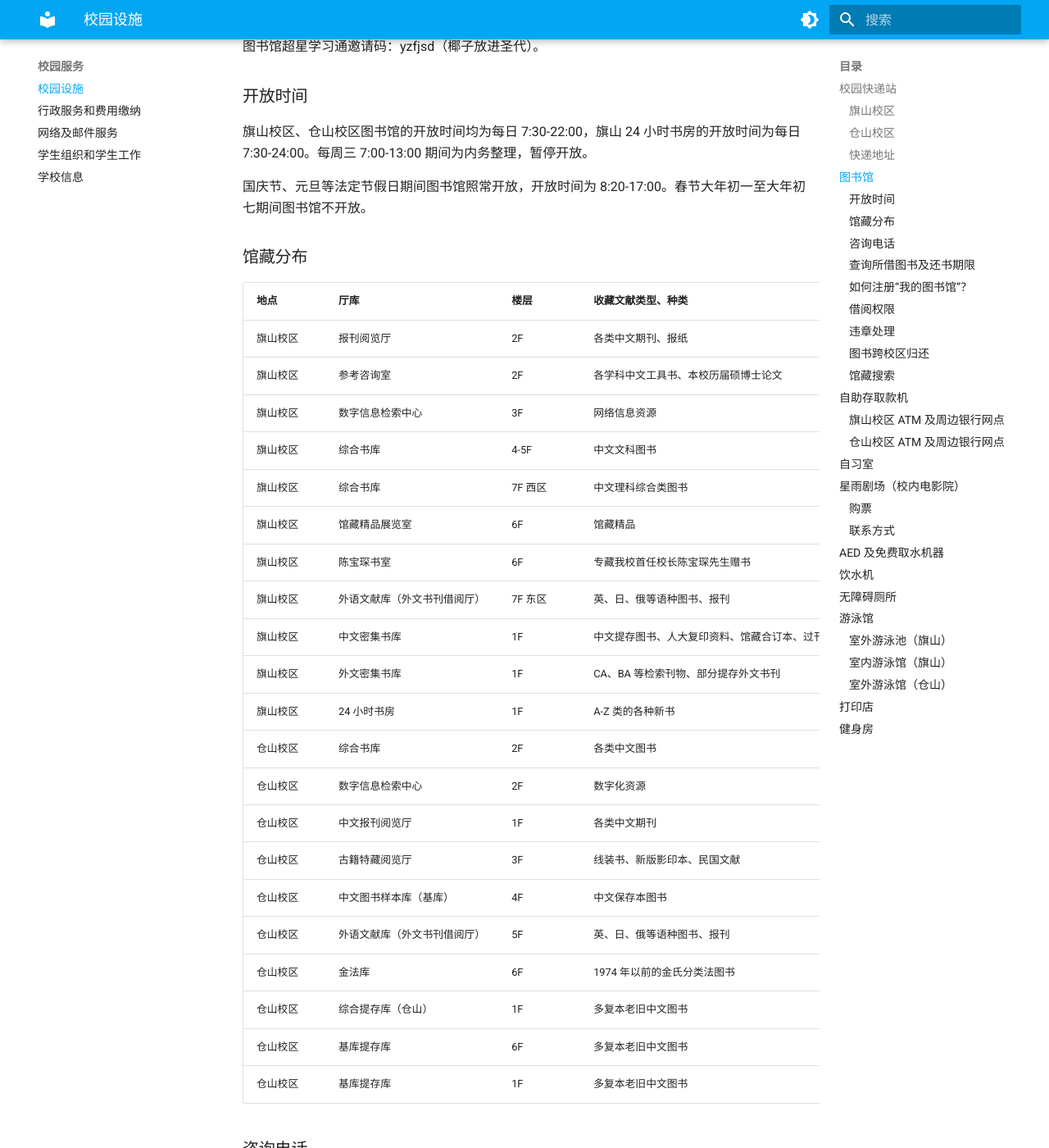
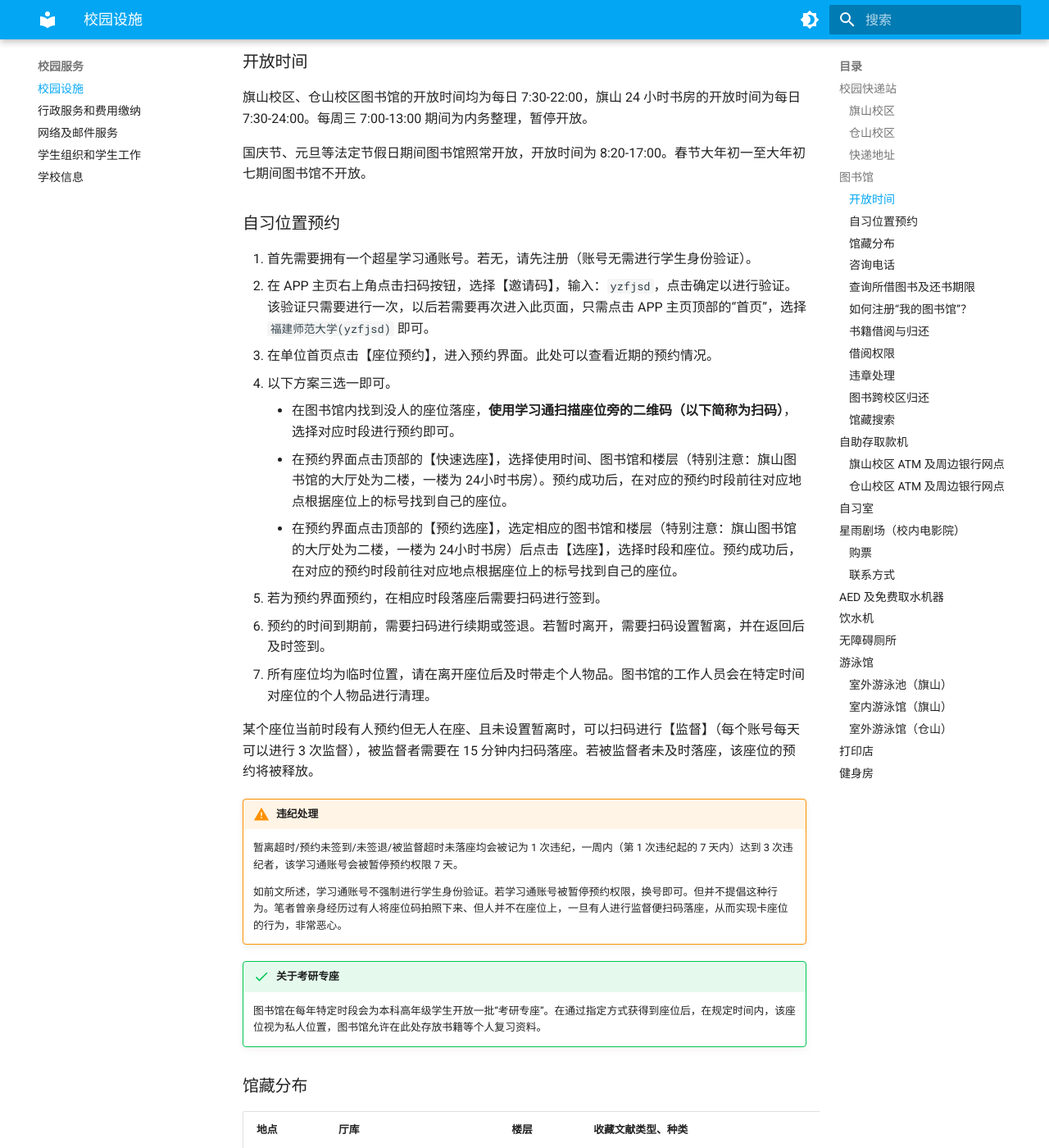
Before and after one commit to kanerty/FJNU-Wiki, an MkDocs documentation site: the page built from docs/service/facilities.md, in a window 1280 px wide and 1400 px high, scrolled down 1398 px. Shown: the whole window at 82% size. Built offline with MkDocs 1.6.1 and Material for MkDocs 9.7.7, drawn with Linux system fonts in a browser that asks for light colours; comment, search, counter and statistics services are not loaded; some of the changed text lies outside the part shown.

Commit message:
fix(live\\living\*): 更正宿舍规格范围 perf(live\\living\* service\\facilities\* service\\network\*): 补充热水器内容、限水限电内容、能源科联系方式；补充部分标签；补充校园网屏蔽策略内容 feat(service\\facilities\*): 补充图书馆自习位置预约、书籍借阅与归还

```diff
--- a/docs/service/facilities.md
+++ b/docs/service/facilities.md
@@ -38,13 +38,34 @@
 
 旗山校区图书馆名为又玄图书馆，为全国古籍重点保护单位。目前（截至 2025 年 2 月），现馆藏纸质书刊 500 万册（含各学院、研究中心等资料室藏书），中外文电子图书 567.3 万种，中外文数据库 115 个。
 
-图书馆超星学习通邀请码：yzfjsd（椰子放进圣代）。
-
-### 开放时间
+### 开放时间 {#lib-open-time}
 
 旗山校区、仓山校区图书馆的开放时间均为每日 7:30-22:00，旗山 24 小时书房的开放时间为每日 7:30-24:00。每周三 7:00-13:00 期间为内务整理，暂停开放。
 
 国庆节、元旦等法定节假日期间图书馆照常开放，开放时间为 8:20-17:00。春节大年初一至大年初七期间图书馆不开放。
+
+### 自习位置预约 {#lib-seat}
+
+1. 首先需要拥有一个超星学习通账号。若无，请先注册（账号无需进行学生身份验证）。
+2. 在 APP 主页右上角点击扫码按钮，选择【邀请码】，输入：`yzfjsd`，点击确定以进行验证。该验证只需要进行一次，以后若需要再次进入此页面，只需点击 APP 主页顶部的“首页”，选择 `福建师范大学(yzfjsd)` 即可。
+3. 在单位首页点击【座位预约】，进入预约界面。此处可以查看近期的预约情况。
+4. 以下方案三选一即可。
+    - 在图书馆内找到没人的座位落座，**使用学习通扫描座位旁的二维码（以下简称为扫码）**，选择对应时段进行预约即可。
+    - 在预约界面点击顶部的【快速选座】，选择使用时间、图书馆和楼层（特别注意：旗山图书馆的大厅处为二楼，一楼为 24小时书房）。预约成功后，在对应的预约时段前往对应地点根据座位上的标号找到自己的座位。
+    - 在预约界面点击顶部的【预约选座】，选定相应的图书馆和楼层（特别注意：旗山图书馆的大厅处为二楼，一楼为 24小时书房）后点击【选座】，选择时段和座位。预约成功后，在对应的预约时段前往对应地点根据座位上的标号找到自己的座位。
+5. 若为预约界面预约，在相应时段落座后需要扫码进行签到。
+6. 预约的时间到期前，需要扫码进行续期或签退。若暂时离开，需要扫码设置暂离，并在返回后及时签到。
+7. 所有座位均为临时位置，请在离开座位后及时带走个人物品。图书馆的工作人员会在特定时间对座位的个人物品进行清理。
+
+某个座位当前时段有人预约但无人在座、且未设置暂离时，可以扫码进行【监督】（每个账号每天可以进行 3 次监督），被监督者需要在 15 分钟内扫码落座。若被监督者未及时落座，该座位的预约将被释放。
+
+!!! warning "违纪处理"
+    暂离超时/预约未签到/未签退/被监督超时未落座均会被记为 1 次违纪，一周内（第 1 次违纪起的 7 天内）达到 3 次违纪者，该学习通账号会被暂停预约权限 7 天。
+
+    如前文所述，学习通账号不强制进行学生身份验证。若学习通账号被暂停预约权限，换号即可。但并不提倡这种行为。笔者曾亲身经历过有人将座位码拍照下来、但人并不在座位上，一旦有人进行监督便扫码落座，从而实现卡座位的行为，非常恶心。
+
+!!! success "关于考研专座"
+    图书馆在每年特定时段会为本科高年级学生开放一批“考研专座”。在通过指定方式获得到座位后，在规定时间内，该座位视为私人位置，图书馆允许在此处存放书籍等个人复习资料。
 
 ### 馆藏分布
 
@@ -85,6 +106,19 @@
 
 1. 点击 [图书馆主页](https://library.fjnu.edu.cn/main.htm) 右上方“我的图书馆”或通过我馆微信公共号中服务大厅的“证号绑定”即可开通“我的图书馆”。
 2. 首次登录时，用户名为 `学号（教职工则为工号）`，初始密码为 `@Fjnu学号（教职工则为工号）` 。
+
+### 书籍借阅与归还
+
+书籍借阅大致为以下流程：
+
+1. 通过图书馆大厅的自助机器或 [福建师范大学图书馆统一检索平台](https://fjnuopac.libsp.cn/#/) 查找书籍位置。
+2. 去查询到的书籍位置取书。
+3. 在相应位置的借阅机器以 [校园卡](./services.md#student-id-card) 办理借阅。
+
+书籍归还大致为以下流程：
+
+1. 通过图书馆大厅的自助机器以 [校园卡](./services.md#student-id-card) 办理归还。
+2. 将归还的书籍放置在指定的归还处即可。
 
 ### 借阅权限
 
```
Also changed, not shown: other parts of docs/service/facilities.md (+5 -5 lines), docs/live/living.md (+5 -9 lines), docs/service/network.md (+1 -1 lines).
